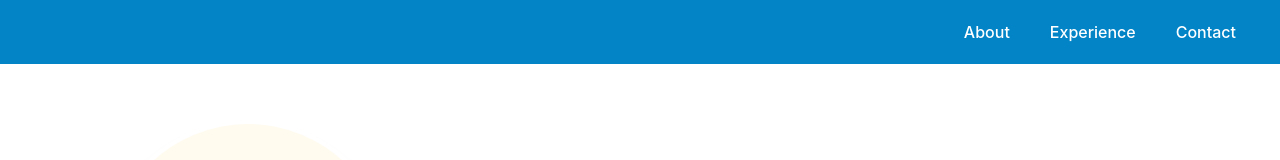
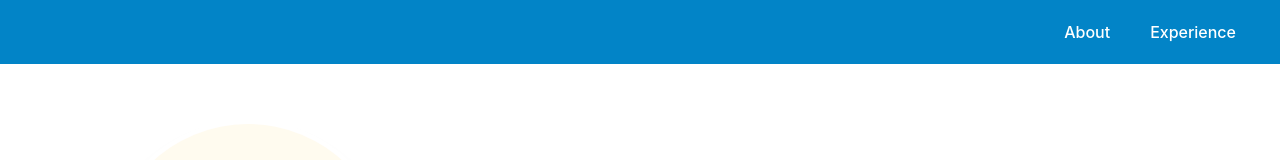
Before and after one commit to BagasDhitya/portfolio-react, a React (Vite) app: page / in a window 1280 px wide. Shown: the top 160 px of the page. Built offline with nearby package versions, Linux system fonts and the light colour scheme.

Commit message:
remove contact

```diff
--- a/src/App.tsx
+++ b/src/App.tsx
@@ -1,8 +1,7 @@
-import { BrowserRouter, Routes, Route } from "react-router-dom"
+import { BrowserRouter, Routes, Route } from "react-router-dom";
 
-import About from "./pages/about"
-import Experience from "./pages/experience"
-import Contact from "./pages/contact"
+import About from "./pages/about";
+import Experience from "./pages/experience";
 
 const App = () => {
   return (
@@ -10,10 +9,9 @@ const App = () => {
       <Routes>
         <Route element={<About />} path="/" />
         <Route element={<Experience />} path="/experience" />
-        <Route element={<Contact />} path="/contact" />
       </Routes>
     </BrowserRouter>
-  )
-}
+  );
+};
 
-export default App
+export default App;
--- a/src/components/Navbar.tsx
+++ b/src/components/Navbar.tsx
@@ -1,4 +1,4 @@
-import React, { useState } from 'react';
+import React, { useState } from "react";
 
 const Navbar: React.FC = () => {
   const [isOpen, setIsOpen] = useState(false);
@@ -28,14 +28,6 @@ const Navbar: React.FC = () => {
                     className="text-white hover:bg-porto-sky-700 hover:text-white px-3 py-2 rounded-lg"
                   >
                     Experience
-                                    </a>
-                                </li>
-                                <li>
-                                    <a
-                                        href="/contact"
-                                        className="text-white hover:bg-porto-sky-700 hover:text-white px-3 py-2 rounded-lg"
-                                    >
-                                        Contact
                   </a>
                 </li>
               </ul>
@@ -89,14 +81,6 @@ const Navbar: React.FC = () => {
                 Experience
               </a>
             </li>
-                        <li>
-                            <a
-                                href="/contact"
-                                className="text-white block px-4 py-2 rounded-lg hover:bg-porto-sky-700 hover:text-white"
-                            >
-                                Contact
-                            </a>
-                        </li>
           </ul>
         </div>
       )}
--- a/src/pages/contact/index.tsx
+++ /dev/null
@@ -1,12 +0,0 @@
-import Layout from "../../components/Layout"
-
-const Contact = () => {
-    return (
-        <Layout>
-            <h1 className="text-3xl font-bold mb-4">Welcome to My Website</h1>
-            <p>Lorem ipsum dolor sit amet, consectetur adipiscing elit.</p>
-        </Layout>
-    )
-}
-
-export default Contact
```
Lines whose indentation alone changed are shown as unchanged.
